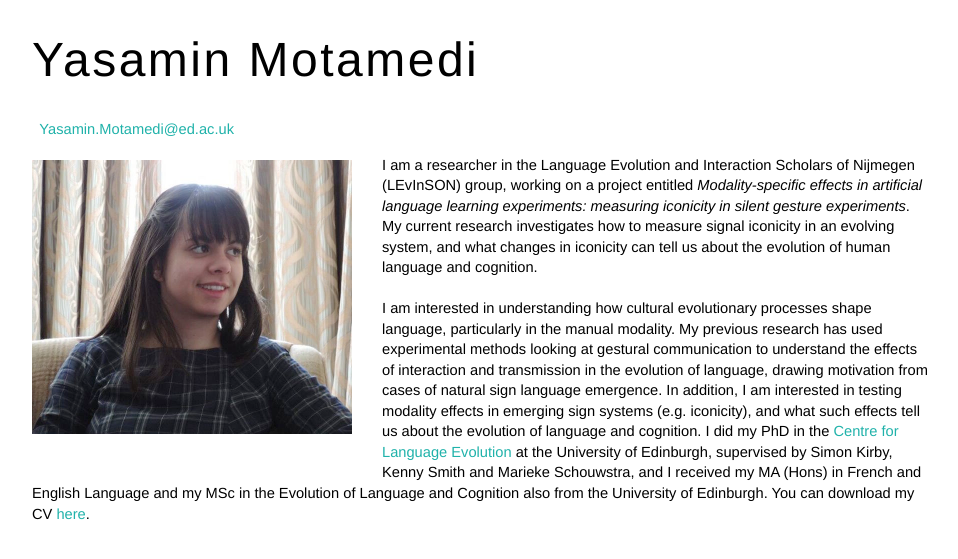
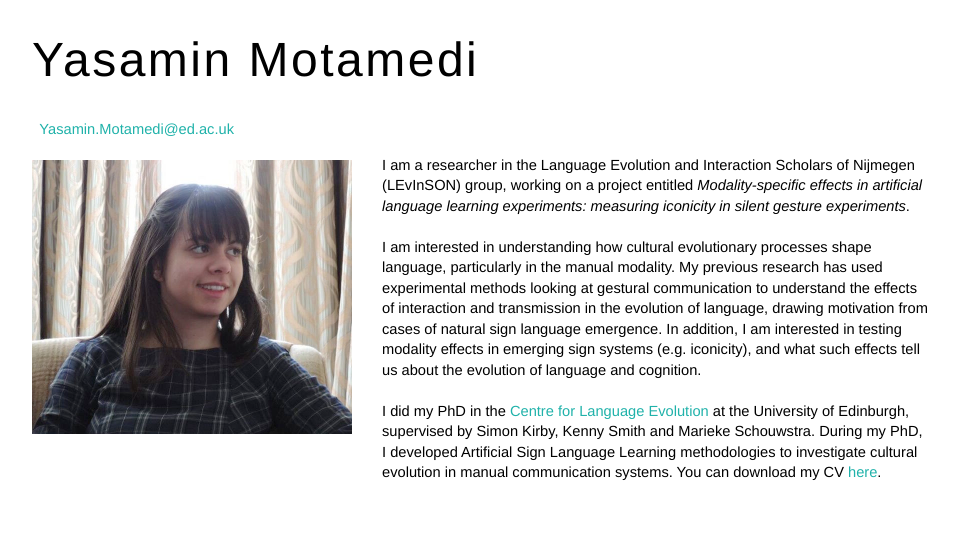
Before and after one commit to ymotamedi/ymotamedi.github.io, a Jekyll site: the page built from index.html, in a window 1280 px wide. Shown: the top 559 px of the page, without its empty margins (160-1118 px from the left). Built offline with Jekyll 4.4.1, drawn with Linux system fonts in a browser that asks for light colours.

Commit message:
Update index.html

```diff
--- a/index.html
+++ b/index.html
@@ -5,16 +5,14 @@ title: Yasamin Motamedi
 
 <p><img src="ym_web2.jpeg" style="float:left;width:320px;height:274px;margin-right:30px;margin-top:5px;margin-bottom:30px">
   I am a researcher in the Language Evolution and Interaction Scholars of Nijmegen (LEvInSON) group, working on a project entitled <i>Modality-specific effects in artificial
-  language learning experiments: measuring iconicity in silent gesture experiments</i>. My current research investigates how to measure signal iconicity in an evolving system,
-  and what changes in iconicity can tell us about the evolution of human language and cognition.
+  language learning experiments: measuring iconicity in silent gesture experiments</i>.
 
   <br><br>
   I am interested in understanding how cultural evolutionary processes shape language, particularly in the manual modality. My
   previous research has used experimental methods looking at gestural communication to understand the effects of interaction and transmission in the evolution of language,
   drawing motivation from cases of natural sign language emergence. In addition, I am interested in testing modality effects in emerging sign systems (e.g. iconicity), and what such effects tell us about the evolution of language and cognition.
-
-  I did my PhD in the <a href = "http://www.lel.ed.ac.uk/cle/" target = "_blank">Centre for Language Evolution</a> at the University of Edinburgh,
-  supervised by Simon Kirby, Kenny Smith and Marieke Schouwstra, and I received my MA (Hons) in French and English Language and my MSc in the Evolution of Language and Cognition also from the University of Edinburgh.
+  <br><br>
+  I did my PhD in the <a href = "http://www.lel.ed.ac.uk/cle/" target = "_blank">Centre for Language Evolution</a> at the University of Edinburgh, supervised by Simon Kirby, Kenny Smith and Marieke Schouwstra. During my PhD, I developed Artificial Sign Language Learning methodologies to investigate cultural evolution in manual communication systems.
 
   You can download my CV <a href="cv_Jan2017.pdf">here</a>.
 </p>
```
